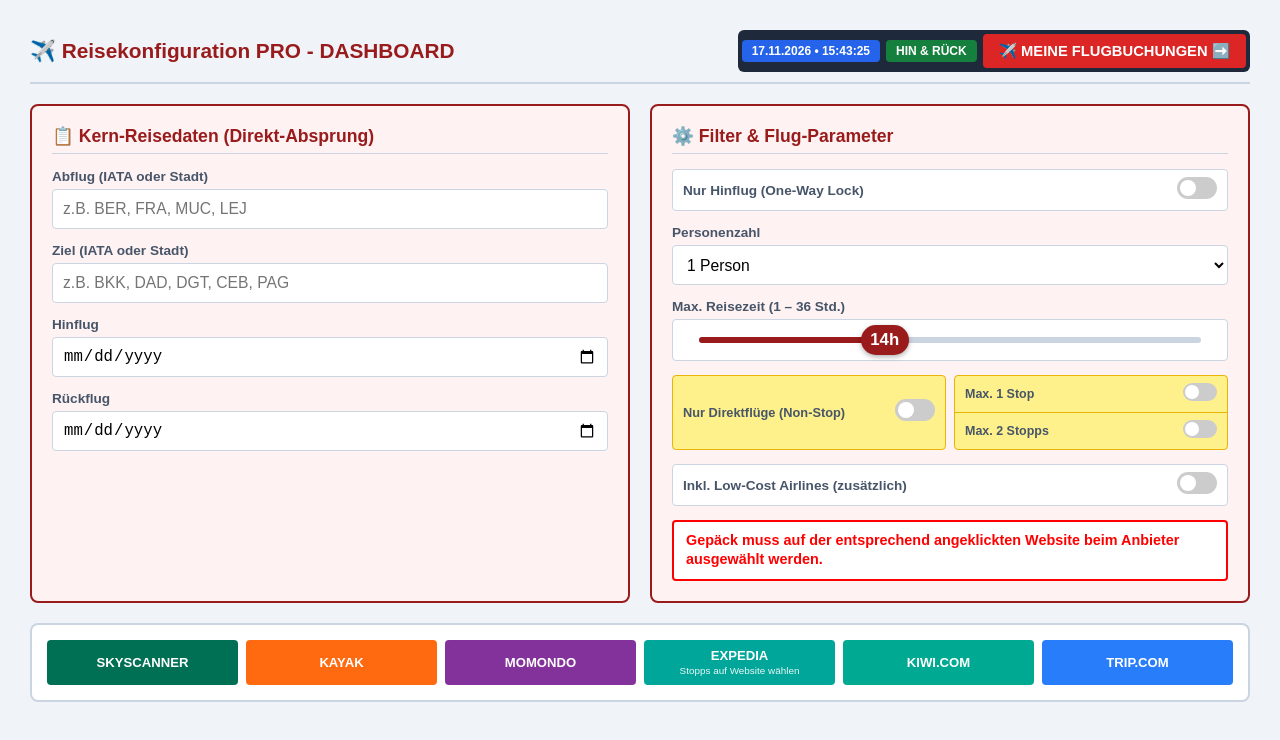
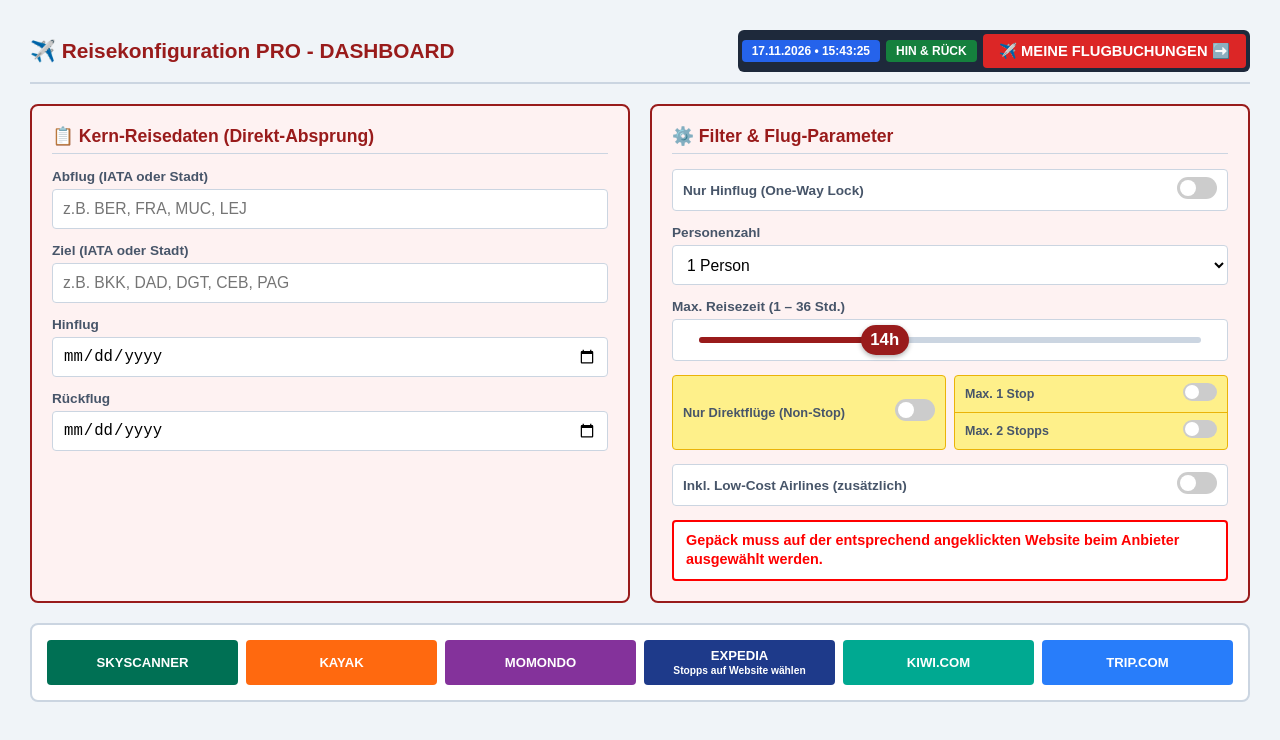
Before and after one commit to paulausbkk/reise-alert, a plain HTML site: page index.html in a window 1280 px wide. Drawn offline with Linux system fonts and the light colour scheme.

Commit message:
Modify button styles in index.html
Updated button styles for improved visibility and consistency.

```diff
--- a/index.html
+++ b/index.html
@@ -44,10 +44,10 @@ line-height:1.35}
 height:45px;color:#fff;font-weight:bold;border-radius:4px;font-size:.82rem;
 text-transform:uppercase;text-decoration:none;text-align:center;line-height:1.15;
 padding:0 4px}
-.btn .sub{font-size:.62rem;font-weight:normal;text-transform:none;opacity:.92;
-margin-top:2px}
+.btn .sub{font-size:.64rem;font-weight:bold;text-transform:none;opacity:1;
+margin-top:2px;color:#ffffff}
 .b2{background:#007054}.b3{background:#ff690f}.b4{background:#84329b}
-.b5{background:#00a699}.b6{background:#00a991}.b7{background:#287dfa}
+.b5{background:#1e3a8a}.b6{background:#00a991}.b7{background:#287dfa}
 .sb{position:relative;display:flex;align-items:center;background:#fff;
 border:1px solid var(--b);border-radius:4px;height:40px;padding:0 26px;
 user-select:none;touch-action:none;cursor:pointer}
```
